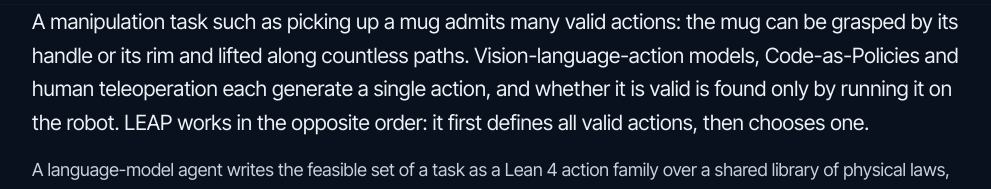
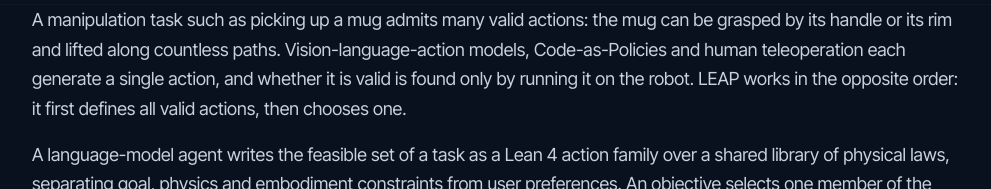
Before and after one commit to lean-as-policy/lean-as-policy.github.io, a plain HTML site: page index.html in a window 1280 px wide. Shown: the part 1596-1785 px from the top of the page, without its empty margins (144-1135 px from the left). Drawn offline with Linux system fonts and the light colour scheme.

Commit message:
Use the body text size for the opening paragraph

```diff
--- a/index.html
+++ b/index.html
@@ -89,7 +89,7 @@
 
 <main>
 <section class="col" id="summary">
-  <p class="lede">A manipulation task such as picking up a mug admits many valid actions: the mug can be grasped by its handle or its rim and lifted along countless paths. Vision-language-action models, Code-as-Policies and human teleoperation each generate a single action, and whether it is valid is found only by running it on the robot. LEAP works in the opposite order: it first defines all valid actions, then chooses one.</p>
+  <p>A manipulation task such as picking up a mug admits many valid actions: the mug can be grasped by its handle or its rim and lifted along countless paths. Vision-language-action models, Code-as-Policies and human teleoperation each generate a single action, and whether it is valid is found only by running it on the robot. LEAP works in the opposite order: it first defines all valid actions, then chooses one.</p>
   <p>A language-model agent writes the feasible set of a task as a Lean&nbsp;4 action family over a shared library of physical laws, separating goal, physics and embodiment constraints from user preferences. An objective selects one member of the set, which is checked against the same specification before the robot moves, using exact interval arithmetic and, optionally, the Lean kernel. The check covers only what the family states.</p>
 
   <ol class="findings">
```
